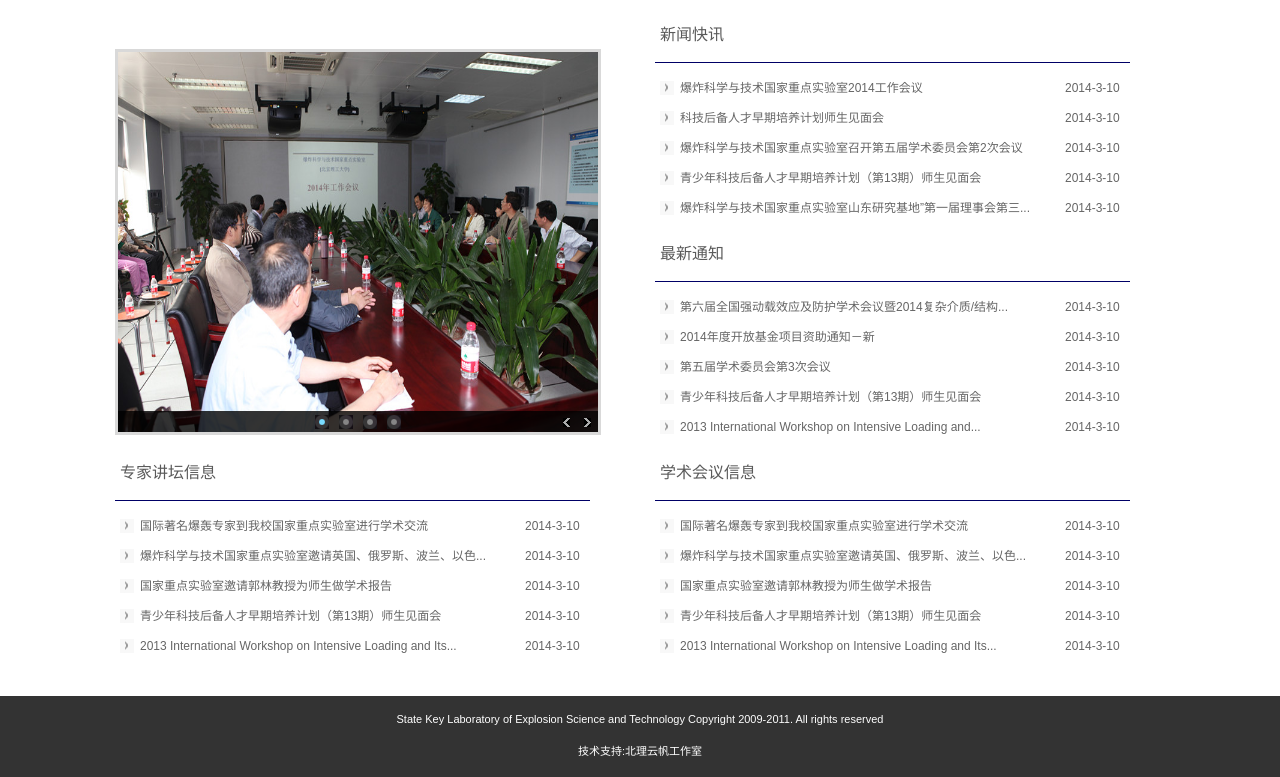
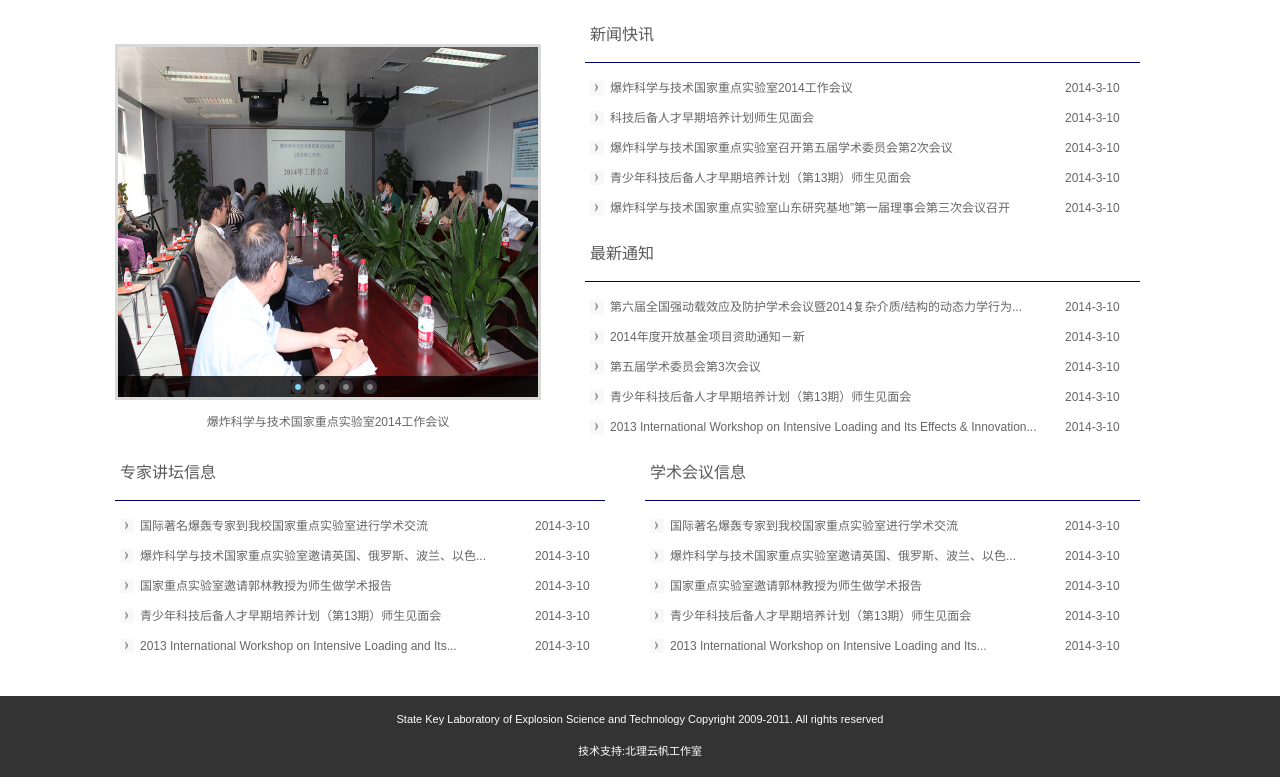
Before and after one commit to lizzyphy/lab_baozha, a CodeIgniter app: page / in a window 1280 px wide. Shown: the part 166-943 px from the top of the page. Run offline with CodeIgniter, Linux system fonts and the light colour scheme.

Commit message:
图片格式

```diff
--- a/application/views/homecontent.php
+++ b/application/views/homecontent.php
@@ -3,10 +3,19 @@
 	<div class="focus">
 		<div id="pic">
 			<ul>
-				<li><a href=""><img width="480" height="380" src="<?php echo base_url('static/img/1.jpg'); ?>" /></a></li>
-				<li><a href=""><img width="480" height="380" src="<?php echo base_url('static/img/2.jpg'); ?>" /></a></li>
-				<li><a href=""><img width="480" height="380" src="<?php echo base_url('static/img/3.jpg'); ?>" /></a></li>
-				<li><a href=""><img width="480" height="380" src="<?php echo base_url('static/img/4.jpg'); ?>" /></a></li>
+				<li>
+				<a href=""><img width="420" height="350" src="<?php echo base_url('static/img/1.jpg'); ?>" /></a>
+				<p class="pic_title" ><a href="" style="color: #666;">爆炸科学与技术国家重点实验室2014工作会议</a></p>
+				</li>
+				<li>
+				<a href=""><img width="420" height="350" src="<?php echo base_url('static/img/2.jpg'); ?>" /></a>
+				</li>
+				<li>
+				<a href=""><img width="420" height="350" src="<?php echo base_url('static/img/3.jpg'); ?>" /></a>
+				</li>
+				<li>
+				<a href=""><img width="420" height="350" src="<?php echo base_url('static/img/4.jpg'); ?>" /></a>
+				</li>
 			</ul>
 		</div>
 		<div class="tip-bg"></div>
@@ -16,12 +25,6 @@
 				<li id="smallimg_2" onclick="change(2)"></li>
 				<li id="smallimg_3" onclick="change(3)"></li>
 				<li id="smallimg_4" onclick="change(4)"></li>
-			</ul>
-		</div>
-		<div class="btn">
-			<ul>
-				<li class="btn-left" id="focus_btn_left" onclick="focus_prev();"></li>
-				<li class="btn-right" id="focus_btn_right" onclick="focus_next();"></li>
 			</ul>
 		</div>
 		<div class="clear"></div>
@@ -43,7 +46,7 @@
 			<li><span><a href="www.baidu.com" title="青少年科技后备人才早期培养计划（第13期）师生见面会">青少年科技后备人才早期培养计划（第13期）师生见面会</a></span>
 			<span class="time">2014-3-10</span>
 			</li>
-			<li><span><a href="www.baidu.com" title="“爆炸科学与技术国家重点实验室山东研究基地”第一届理事会第三次会议召开">爆炸科学与技术国家重点实验室山东研究基地”第一届理事会第三...</a></span>
+			<li><span><a href="www.baidu.com" title="“爆炸科学与技术国家重点实验室山东研究基地”第一届理事会第三次会议召开">爆炸科学与技术国家重点实验室山东研究基地”第一届理事会第三次会议召开</a></span>
 			<span class="time">2014-3-10</span>
 			</li>
 		</ul>
@@ -51,7 +54,7 @@
 			<span style="font-family: Microsoft YaHei; font-size: 16px;">最新通知</span>
 		</div>
 		<ul>
-			<li><span><a href="www.baidu.com" title="第六届全国强动载效应及防护学术会议暨2014复杂介质/结构的动态力学行为创新研究群体学术研讨会第一轮通知">第六届全国强动载效应及防护学术会议暨2014复杂介质/结构...</a></span>
+			<li><span><a href="www.baidu.com" title="第六届全国强动载效应及防护学术会议暨2014复杂介质/结构的动态力学行为创新研究群体学术研讨会第一轮通知">第六届全国强动载效应及防护学术会议暨2014复杂介质/结构的动态力学行为...</a></span>
 			<span class="time">2014-3-10</span>
 			</li>
 			<li><span><a href="www.baidu.com" title="2014年度开放基金项目资助通知－新">2014年度开放基金项目资助通知－新</a></span>
@@ -64,7 +67,7 @@
 			<span class="time">2014-3-10</span>
 			</li>
 			<li><span><a href="www.baidu.com" title="2013 International Workshop on Intensive Loading and Its Effects & Innovation Research Group Symposium on Dynamic Mechanical Behavior of Complex Media/ Structure">
-			2013 International Workshop on Intensive Loading and...</a></span>
+			2013 International Workshop on Intensive Loading and Its Effects & Innovation...</a></span>
 			<span class="time">2014-3-10</span>
 			</li>
 		</ul>
--- a/static/css/css.css
+++ b/static/css/css.css
@@ -19,7 +19,7 @@ a {
 }
 .right {
 	float:right;
-	width: 480px;
+	width: 550px;
 	padding-right:30px;
 }
 .title {
@@ -30,7 +30,7 @@ a {
     padding-left:5px;
     display: block;
     height: 35px;
-    width: 470px;
+    width: 550px;
     word-wrap: break-word;
 }
 .right li a{
@@ -38,14 +38,14 @@ a {
 	background: url(../img/tb.jpg) no-repeat 5px center;
 	padding-left: 25px;
 	padding-right:5px;
-	width:390px;
+	width:470px;
 }
 .right ul {
 	padding-top:10px;
 	padding-bottom:15px;
 }
 .right li{
-	width:480px;
+	width:550px;
 	line-height:30px;
 	font-size:12px;
 
@@ -61,12 +61,15 @@ a {
 	padding-bottom:15px;
 }
 .left1 li{
-	width:480px;
+	width:490px;
 	line-height:30px;
 	font-size:12px;
 }
+.left1 .title{
+	width: 490px;
+}
 #right1{
-	padding-left:50px;
+	padding-left:40px;
 }
 .time{
 	width:70px;
@@ -76,43 +79,48 @@ a {
 	color:#666;
 }
 .focus{
-	margin-top:30px;
-	margin-bottom:22px;
-	width:480px;
-	height:380px;
+	margin-top:25px;
+	margin-bottom:52px;
+	width:420px;
+	height:350px;
 	float:left;
 	border:3px solid #d9d9d9;
 	position:relative;
 }
 .focus #pic{
-	width:480px;
-	height:380px;
+	width:420px;
+	height:350px;
 	overflow:hidden;
 }
 .focus #pic ul{
-	width:4216px;
-	height:380px;
+	width:4000px;
+	height:350px;
 	float:left;
 }
 .focus #pic li{
-	width:480px;
-	height:380px;
+	width:420px;
+	height:350px;
 	float:left;
 }
 .focus #pic li img{
-	width:480px;
-	height:380px;
+	width:420px;
+	height:350px;
+	float:left;
+}
+.focus #pic li p{
+	width:420px;
+	height:35px;
 	float:left;
 }
 .focus .tip-bg{
-	width:480px;
+	width:420px;
 	height:21px;
 	background:#000;
 	filter:alpha(opacity=80);
 	opacity:0.80;
 	position:absolute;
 	left:0;
-	bottom:0;
+	margin-top:-21px;
 	z-index:12;
 }
 .focus #tip{
@@ -135,34 +143,16 @@ a {
 .focus #tip ul li.current{
 	background:url(../img/focus_tip_current.png) no-repeat;
 }
-.focus .btn{
-	width:42px;
-	height:9px;
-	position:absolute;
-	right:0;
-	bottom:5px;
-	z-index:14;
-	overflow:hidden;
-}
-.focus .btn ul{
-	width:100%;
-	float:left;
-}
-.focus .btn li{
-	width: 7px;
-	height: 9px;
-	float: left;
-	display: inline;
-	margin: 0 7px;
-	cursor: pointer;
-	overflow: hidden;
-}
-.focus .btn li.btn-left{
-	background:url(../img/focus_btn_left.png) no-repeat left top;
-}
-.focus .btn li.btn-right{
-	background:url(../img/focus_btn_right.png) no-repeat left top;
-}
 .focus .show{
 	display:block!important;
 }
+.pic_title{
+	width:420px;
+	height:50px;
+	font-size:12px;
+	line-height:50px;
+	text-align:center;
+	margin-top:350px;
+	position:absolute;
+	color:#666;
+}
--- a/static/js/pic.js
+++ b/static/js/pic.js
@@ -6,7 +6,7 @@ var scrollmove = "";
 var masktime = 10;
 var focus_cur = 1;
 
-var h = document.getElementById("tip").getElementsByTagName("li");
+/*var h = document.getElementById("tip").getElementsByTagName("li");*/
 function change(id){
 
 	clearTimeout(isround);
```
